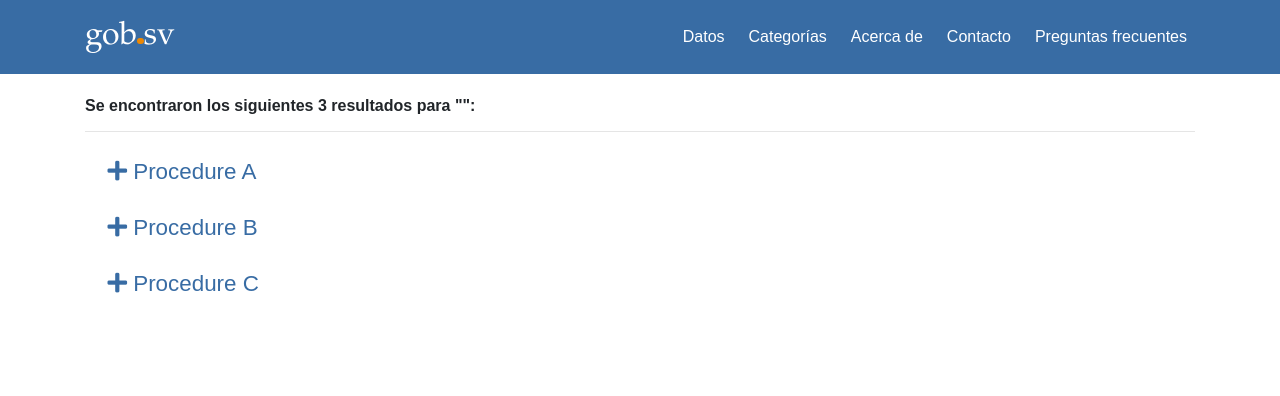
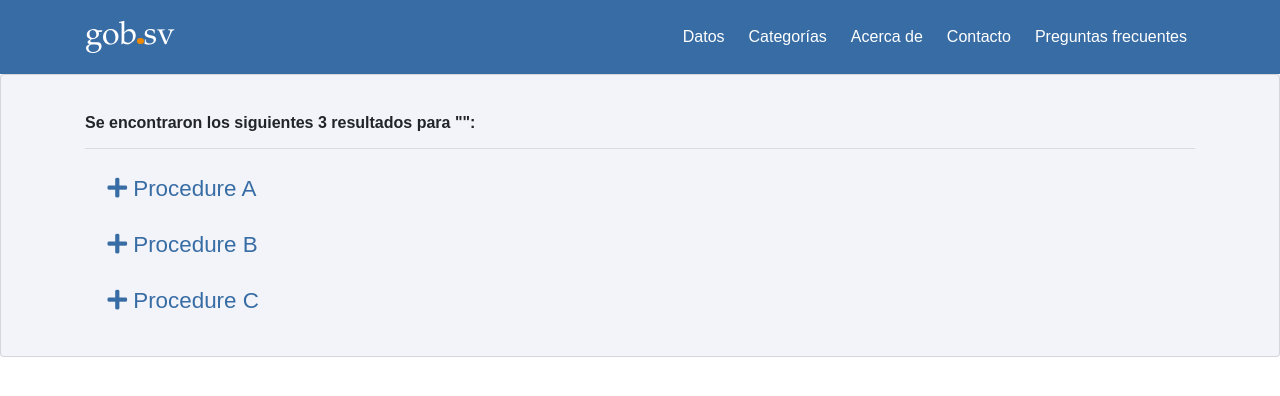
Before and after one commit to OMR-El-Salvador/tramites-web, a React (Create React App) app: page /procedures in a window 1280 px wide. Shown: the top 396 px of the page. Built offline with nearby package versions, Linux system fonts and the light colour scheme.

Commit message:
Added background to results

```diff
--- a/src/screens/Procedure/List.js
+++ b/src/screens/Procedure/List.js
@@ -57,7 +57,7 @@ export default class ProcedureListScreen extends Component {
   render() {
     return (
       <div>
-        <section className='text-left' id='section-procedures'>
+        <section className='text-left card card-body bg-light' id='section-procedures'>
           <div className='container'>
             <div className='row'>
               <div className='col-md-12'>
```
